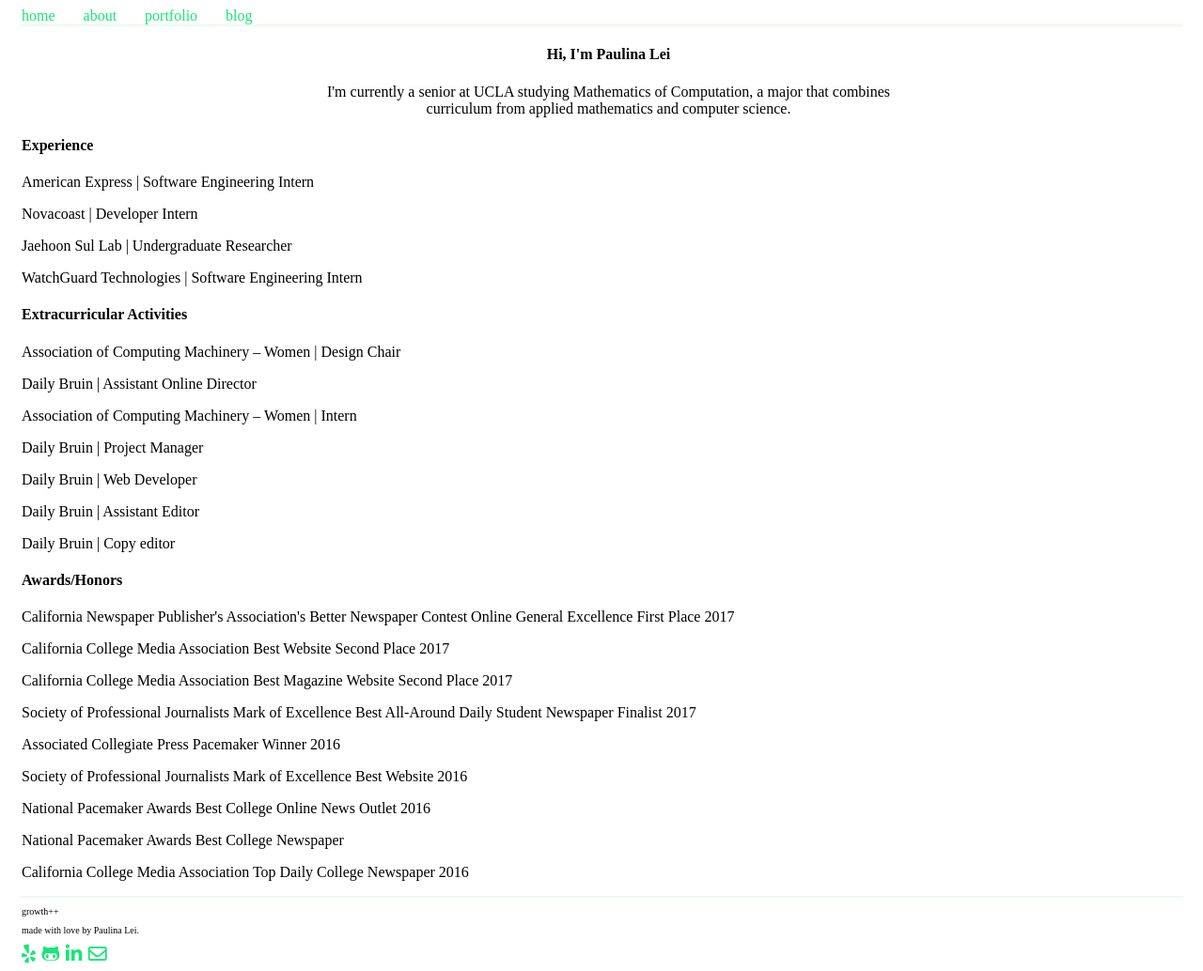
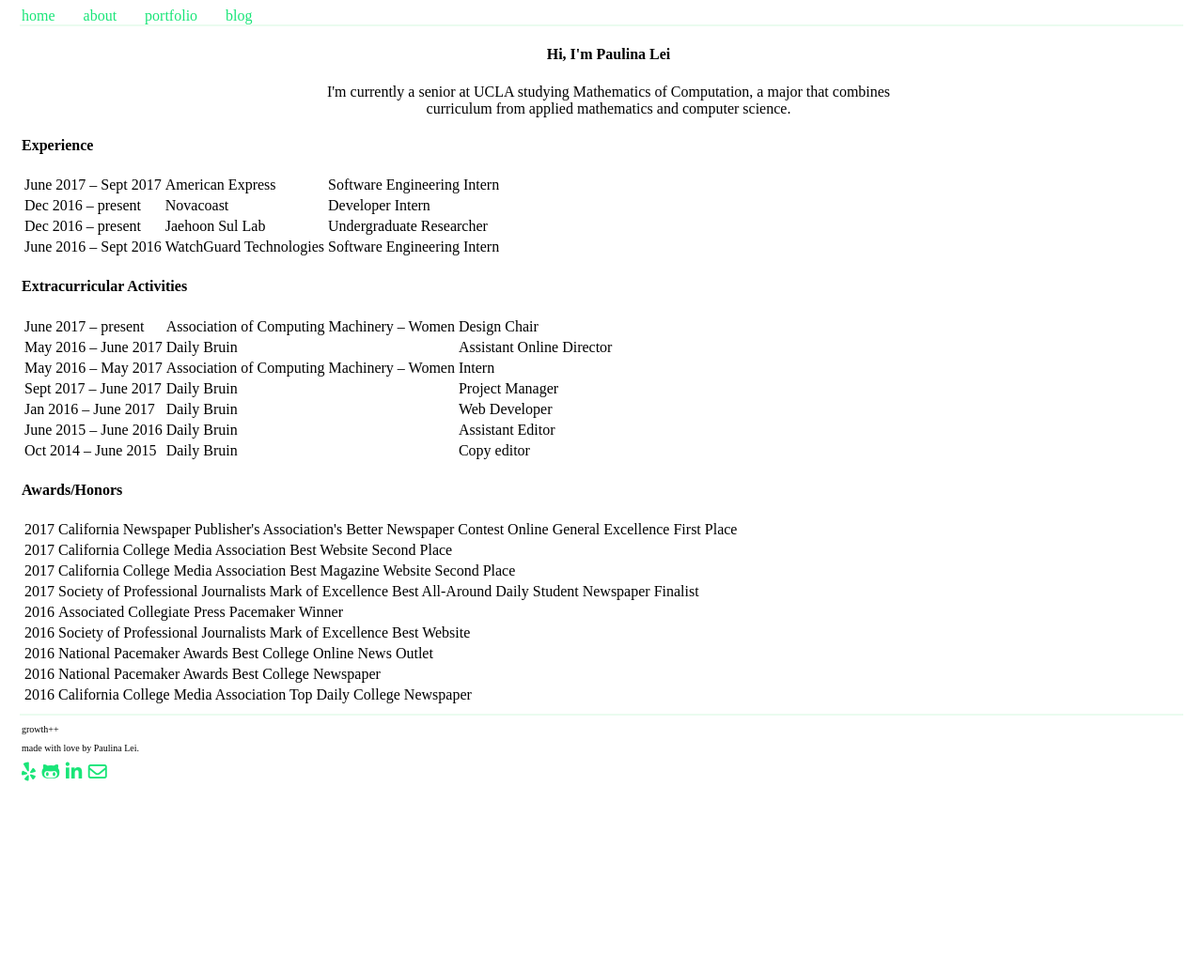
Before and after one commit to paulinalei/yoyo, a Jekyll site: the page built from _pages/02__about.md, in a window 1280 px wide. Shown: the whole page at 94% size. Built offline with Jekyll 4.4.1, drawn with Linux system fonts in a browser that asks for light colours; nearby versions of some CDN libraries; some web fonts are replaced; after the commit the page ends 900 px from its top, so only the background shows below that.

Commit message:
fixed home, about, added in yelp

```diff
--- a/_pages/02__about.md
+++ b/_pages/02__about.md
@@ -11,27 +11,104 @@
 
 <div class="about-activities">
 <h4>Experience</h4>
-<p>American Express | Software Engineering Intern</p>
-<p>Novacoast | Developer Intern</p>
-<p>Jaehoon Sul Lab | Undergraduate Researcher</p>
-<p>WatchGuard Technologies | Software Engineering Intern</p>
+<table>
+    <tr>
+        <td>June 2017 &ndash; Sept 2017</td>
+        <td>American Express</td>
+        <td>Software Engineering Intern</td>
+    </tr>
+    <tr>
+        <td>Dec 2016 &ndash; present</td>
+        <td>Novacoast</td>
+        <td>Developer Intern</td>
+    </tr>
+    <tr>
+        <td>Dec 2016 &ndash; present</td>
+        <td>Jaehoon Sul Lab</td>
+        <td>Undergraduate Researcher</td>
+    </tr>
+    <tr>
+        <td>June 2016 &ndash; Sept 2016</td>
+        <td>WatchGuard Technologies </td>
+        <td>Software Engineering Intern</td>
+    </tr>
+</table>
 
 <h4>Extracurricular Activities</h4>
-<p>Association of Computing Machinery &ndash; Women | Design Chair</p>
-<p>Daily Bruin | Assistant Online Director</p>
-<p>Association of Computing Machinery &ndash; Women | Intern</p>
-<p>Daily Bruin | Project Manager</p>
-<p>Daily Bruin | Web Developer</p>
-<p>Daily Bruin | Assistant Editor</p>
-<p>Daily Bruin | Copy editor</p>
+<table>
+    <tr>
+        <td>June 2017 &ndash; present</td>
+        <td>Association of Computing Machinery &ndash; Women</td>
+        <td>Design Chair</td>
+    </tr>
+    <tr>
+        <td>May 2016 &ndash; June 2017</td>
+        <td>Daily Bruin</td>
+        <td>Assistant Online Director</td>
+    </tr>
+    <tr>
+        <td>May 2016 &ndash; May 2017</td>
+        <td>Association of Computing Machinery &ndash; Women</td>
+        <td>Intern</td>
+    </tr>
+    <tr>
+        <td>Sept 2017 &ndash; June 2017</td>
+        <td>Daily Bruin</td>
+        <td>Project Manager</td>
+    </tr>
+    <tr>
+        <td>Jan 2016 &ndash; June 2017</td>
+        <td>Daily Bruin</td>
+        <td>Web Developer</td>
+    </tr>
+    <tr>
+        <td>June 2015 &ndash; June 2016</td>
+        <td>Daily Bruin</td>
+        <td>Assistant Editor</td>
+    </tr>
+    <tr>
+        <td>Oct 2014 &ndash; June 2015 </td>
+        <td>Daily Bruin</td>
+        <td>Copy editor</td>
+    </tr>
+</table>
+
 <h4>Awards/Honors</h4>
-<p>California Newspaper Publisher's Association's Better Newspaper Contest Online General Excellence First Place 2017</p>
-<p>California College Media Association Best Website Second Place 2017</p>
-<p>California College Media Association Best Magazine Website Second Place 2017</p>
-<p>Society of Professional Journalists Mark of Excellence Best All-Around Daily Student Newspaper Finalist 2017</p>
-<p>Associated Collegiate Press Pacemaker Winner 2016</p>
-<p>Society of Professional Journalists Mark of Excellence Best Website 2016</p>
-<p>National Pacemaker Awards Best College Online News Outlet 2016</p>
-<p>National Pacemaker Awards Best College Newspaper</p>
-<p>California College Media Association Top Daily College Newspaper 2016</p>
-</div>
+<table>
+    <tr>
+        <td>2017</td>
+        <td>California Newspaper Publisher's Association's Better Newspaper Contest Online General Excellence First Place</td>
+    </tr>
+    <tr>
+        <td>2017</td>
+        <td>California College Media Association Best Website Second Place</td>
+    </tr>
+    <tr>
+        <td>2017</td>
+        <td>California College Media Association Best Magazine Website Second Place</td>
+    </tr>
+    <tr>
+        <td>2017</td>
+        <td>Society of Professional Journalists Mark of Excellence Best All-Around Daily Student Newspaper Finalist</td>
+    </tr>
+    <tr>
+        <td>2016</td>
+        <td>Associated Collegiate Press Pacemaker Winner</td>
+    </tr>
+    <tr>
+        <td>2016</td>
+        <td>Society of Professional Journalists Mark of Excellence Best Website</td>
+    </tr>
+    <tr>
+        <td>2016</td>
+        <td>National Pacemaker Awards Best College Online News Outlet</td>
+    </tr>
+    <tr>
+        <td>2016</td>
+        <td>National Pacemaker Awards Best College Newspaper</td>
+    </tr>
+    <tr>
+        <td>2016</td>
+        <td>California College Media Association Top Daily College Newspaper</td>
+    </tr>
+</table>
--- a/_sass/_layout.scss
+++ b/_sass/_layout.scss
@@ -72,8 +72,8 @@
 }
 
 .home {
-  font-size: 10px;
   i {
+    font-size: 20px;
     padding-right: 2px;
   }
 }
```
Also changed, not shown: _layouts/project.html (+5 -2 lines), _portfolio/yelp-redesign.md (added, +11 -0 lines).
